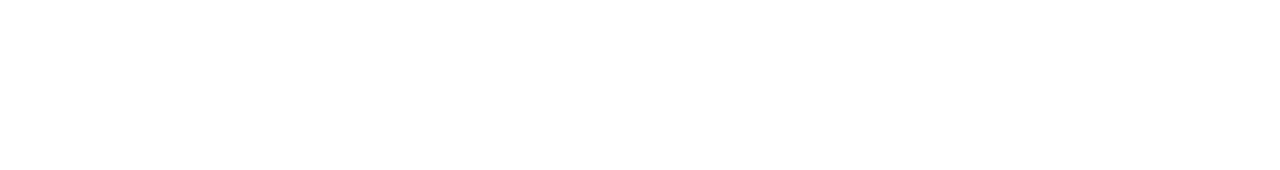
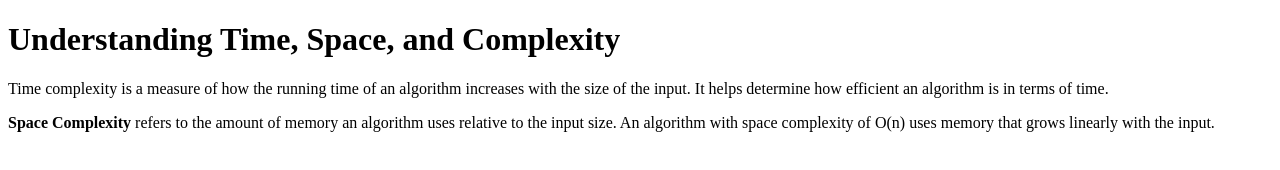
Before and after one commit to acciojob/time-and-space-complexity-Ekta-pawar, a website: page main.html in a window 1280 px wide. Drawn offline with Linux system fonts and the light colour scheme.

Commit message:
created a submission

```diff
--- a/main.html
+++ b/main.html
@@ -8,6 +8,12 @@
 
 <body>
 	<!-- the entire body must be written by student -->
+	 <h1>Understanding Time, Space, and Complexity</h1>
+
+    <p>Time complexity is a measure of how the running time of an algorithm increases with the size of the input. It helps determine how efficient an algorithm is in terms of time.</p>
+
+    <p><b>Space Complexity</b> refers to the amount of memory an algorithm uses relative to the input size. An algorithm with space complexity of O(n) uses memory that grows linearly with the input.</p>
+
     <script type="text/javascript" src="./script.js">
 </script>
 
```
